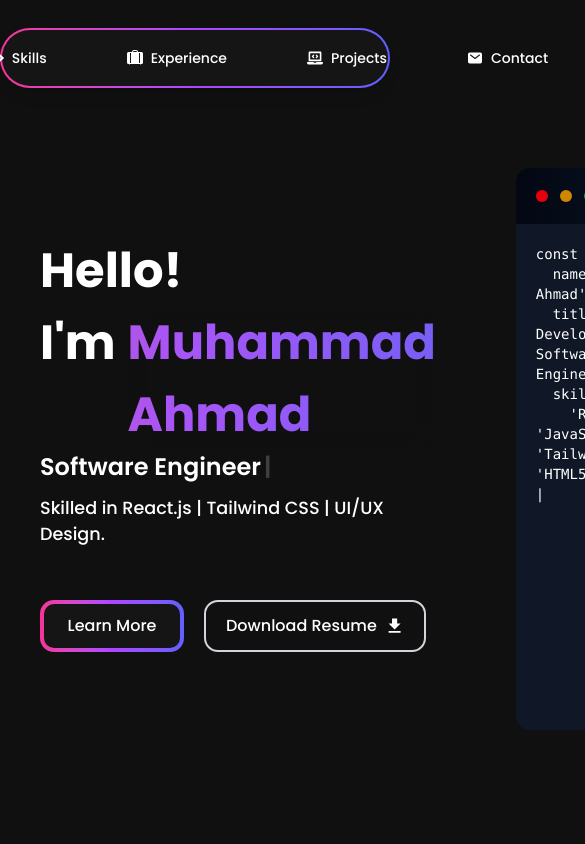
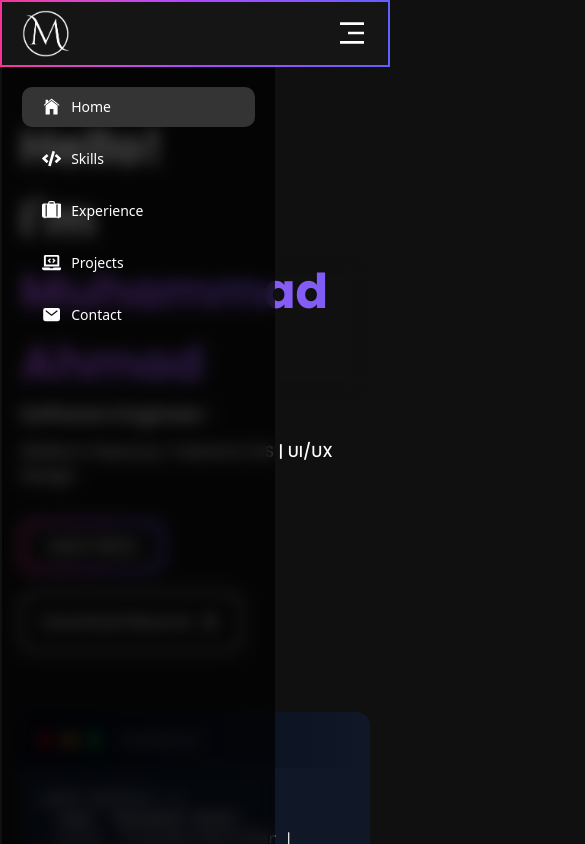
Before and after one commit to Muhammad-Ahmad618/portfolio, a React (Vite) app: page / in a window 390 px wide. Shown: the top 844 px of the page, 585 px wide, since content can reach past the window. Built offline with nearby package versions, Linux system fonts and the light colour scheme.

Commit message:
version 2.6.4: Responsive Design (Landing Page, Navbar, Contact Page), SideMenu and Mobile Navbar Created

```diff
--- a/src/Pages/ContactPage/ContactPage.jsx
+++ b/src/Pages/ContactPage/ContactPage.jsx
@@ -14,9 +14,9 @@ export default function ContactPage() {
        >Get in Touch</GradientText>
        </div>
 
-       <div className='flex justify-between items-start gap-x-16 mt-20'>
+       <div className='flex justify-between flex-wrap items-center gap-y-10 md:gap-x-16 mt-20'>
 
-        <div className='text-white basis-[45%]'>
+        <div className='text-white basis-[100%] md:basis-[45%] w-full'>
           <h3 className='text-[1.8rem] pb-10 font-semibold bg-gradient-to-r from-purple-500 to-red-600 bg-clip-text text-transparent'>Have any Question or Wanna Work Together ? Drop me a Message</h3>
           <div className='flex items-center gap-x-6'>
              <div className='p-5 bg-white/20 backdrop-blur-md inline-block rounded-2xl'>
@@ -27,7 +27,7 @@ export default function ContactPage() {
         </div>
 
 {/* Contact Form Section */}
-        <div className='basis-[45%]'>
+        <div className='basis-[100%] md:basis-[45%] w-full'>
          <ContactForm/>
 
         </div>
--- a/src/Pages/LandingPage/LandingPage.jsx
+++ b/src/Pages/LandingPage/LandingPage.jsx
@@ -10,9 +10,9 @@ export default function LandingPage() {
 
   return (
     <>
-    <div className="my-20 max-w-screen-2xl mx-auto">
-      <div className="my-20 px-10 font-primary flex items-center h-[70vh] gap-x-20 ">
-        <div className="text-white font-bold text-[3rem] basis-[45%]" >
+    <div className="my-28 md:my-20 max-w-screen-2xl mx-auto">
+      <div className="px-5 sm:px-10 font-primary flex items-start lg:items-center flex-col lg:flex-row gap-y-10 md:gap-x-20 ">
+        <div className="text-white font-bold text-[3rem] w-full basis-[100%] lg:basis-[45%]" >
           <motion.h1
             initial={{ opacity: 0 }}
             animate={{ opacity: 1 }}
@@ -21,7 +21,7 @@ export default function LandingPage() {
             Hello!
           </motion.h1>
 
-          <div className="flex gap-x-3">
+          <span className="flex gap-x-3 flex-wrap ">
             <h1>I'm </h1>
             <GradientText
               colors={["#ec4899","#c654ba","#a855f7", "#7c5ef5" ,"#6366f1",]}
@@ -30,8 +30,8 @@ export default function LandingPage() {
             >
               Muhammad Ahmad
             </GradientText>
-          </div>
-          <h1 className="text-2xl font-semibold">
+          </span>
+          <h1 className="text-xl sm:text-2xl font-semibold">
             <Typewriter
               words={["Software Engineer", "Front End Developer", "UI/UX Designer"]}
               loop={true}
@@ -43,10 +43,10 @@ export default function LandingPage() {
             />
           </h1>
           <Fade direction="up" triggerOnce={true} duration={1500}>
-          <h3 className="text-[1.1rem] font-medium py-3">Skilled in React.js | Tailwind CSS | UI/UX Design.</h3>
+          <h3 className="text-base sm:text-[1.1rem] font-medium py-3">Skilled in React.js | Tailwind CSS | UI/UX Design.</h3>
           </Fade>
 
-          <div className="my-10 flex w-full gap-x-5">
+          <div className="my-5 sm:my-10 flex flex-wrap w-full gap-y-5 min-[400px]:gap-x-5">
 
           <div className="bg-gradient-to-r from-pink-500 via-purple-500 to-indigo-500 p-1 rounded-xl flex max-w-[9rem] w-full">
             <button className="bg-[#161515] text-base font-medium rounded-lg w-full cursor-pointer py-2.5 hover:bg-gradient-to-r from-pink-500 via-purple-500 to-indigo-500">
@@ -54,7 +54,7 @@ export default function LandingPage() {
             </button>
           </div>
 
-          <a href="/Muhammad Ahmad (Front End Developer).pdf" download className="flex items-center justify-center gap-x-2 border-2 border-gray-300 text-base font-medium px-5 rounded-xl hover:bg-[#252424] cursor-pointer duration-300 ease-in-out transition-all">
+          <a href="/Muhammad Ahmad (Front End Developer).pdf" download className="flex items-center justify-center gap-x-2 border-2 border-gray-300 text-base font-medium px-5 rounded-xl hover:bg-[#252424] py-4 cursor-pointer duration-300 ease-in-out transition-all">
             Download Resume <IoMdDownload className="text-[1.2rem]"/>
           </a>
 
@@ -63,7 +63,7 @@ export default function LandingPage() {
 
         </div>
          {/* Auto type code */}
-        <div className="basis-[45%] h-full ">
+        <div className="basis-[100%] lg:basis-[45%] h-full w-full ">
 
           <div className="bg-gradient-to-r from-gray-950 to-gray-900 p-5 rounded-t-xl flex gap-x-5 items-center">
             <ul className="flex gap-x-3">
--- a/src/components/Navbar/Navbar.jsx
+++ b/src/components/Navbar/Navbar.jsx
@@ -1,13 +1,17 @@
-import React from "react";
+import React, { useState, useEffect } from "react";
 import { IoIosHome } from "react-icons/io";
 import { FaCode } from "react-icons/fa";
 import { FaLaptopCode } from "react-icons/fa";
 import { BsFillSuitcaseLgFill } from "react-icons/bs";
 import { IoMail } from "react-icons/io5";
 import { NavLink } from "react-router-dom";
-import {Fade} from "react-awesome-reveal"
+import { RiMenu3Line } from "react-icons/ri";
+import { Fade } from "react-awesome-reveal";
+import SideMenu from "../SideMenu/SideMenu"
 
 export default function Navbar() {
+  const [sideMenu, setSideMenu] = useState(false);
+
   const navLinks = [
     {
       icon: <IoIosHome />,
@@ -37,15 +41,21 @@ export default function Navbar() {
   ];
 
   return (
-    <Fade direction="down" duration={1000} delay={200}>
-    <div className="border-0 max-w-[50rem] font-primary mx-auto my-7 p-[2px] rounded-full bg-gradient-to-r from-pink-500 via-purple-500 to-indigo-500 shadow-lg ">
-      <div className="bg-[#161515] py-2 rounded-full">
-        <ul className="text-white flex justify-center gap-x-10">
+    <>
+      <div className="hidden md:block">
+      <Fade direction="down" duration={1000} delay={200}>
+      <div className="border-0 max-w-[50rem] font-primary md:mx-5 lg:mx-auto my-0 md:my-7 p-[2px] md:rounded-full bg-gradient-to-r from-pink-500 via-purple-500 to-indigo-500 shadow-lg ">
+      <div className="bg-[#161515] py-2 md:rounded-full">
+        <ul className=" text-white flex justify-center gap-x-5 lg:gap-x-10">
           {navLinks.map((link, index) => (
             <NavLink
               to={link.path}
               key={index}
-              className= {({isActive}) => `flex items-center gap-x-2  px-5 rounded-full py-2.5 cursor-pointer ${isActive ? "bg-[#353434]" : ""} hover:bg-[#353434] text-sm
+              className={({
+                isActive,
+              }) => `flex items-center gap-x-2 px-5 rounded-full py-2.5 cursor-pointer ${
+                isActive ? "bg-[#353434]" : ""
+              } hover:bg-[#353434] text-sm
               36+5 font-medium transition-all duration-300 ease-in`}
             >
               <span className="text-[1rem]">{link.icon}</span>
@@ -53,8 +63,25 @@ export default function Navbar() {
             </NavLink>
           ))}
         </ul>
+
       </div>
     </div>
     </Fade>
+    </div>
+
+    <div className="block z-10 fixed w-full border-0 p-[2px] top-0 md:hidden bg-gradient-to-r from-pink-500 via-purple-500 to-indigo-500 ">
+      <div className="bg-[#161515] py-2">
+       <div className="flex items-center justify-between px-5 md:hidden">
+          <img
+            src="/logo.png"
+            alt="M-ahmad"
+            className="invert-100 max-w-[3rem]"
+          />
+          <RiMenu3Line className="text-white text-[2rem]" onClick={() => setSideMenu(!sideMenu)}/>
+        </div>
+        <SideMenu navlinks={navLinks} toggle={sideMenu}/>
+    </div>
+    </div>
+    </>
   );
 }
--- /dev/null
+++ b/src/components/SideMenu/SideMenu.jsx
@@ -0,0 +1,28 @@
+import React from "react";
+ import { NavLink } from "react-router-dom";
+
+function SideMenu({ navlinks, toggle }) {
+  return (
+    <div className={`flex md:hidden w-[70vw] min-h-screen ${toggle ? '-translate-x-full': 'translate-x-0'} transition-all duration-300 ease-in-out fixed bg-black/70 backdrop-blur-sm z-20 top-[4.2rem]`}>
+      <ul className="text-white p-5 space-y-3 w-full">
+        {navlinks.map((link, index) => (
+          <NavLink
+            to={link.path}
+            key={index}
+            className={({
+              isActive,
+            }) => `flex gap-x-2.5 px-5 rounded-lg py-2.5 cursor-pointer ${
+              isActive ? "bg-[#353434]" : ""
+            } hover:bg-[#353434] text-sm
+                     36+5 font-medium transition-all duration-300 ease-in`}
+          >
+            <span className="text-[1.2rem]">{link.icon}</span>
+            {link.label}
+          </NavLink>
+        ))}
+      </ul>
+    </div>
+  );
+}
+
+export default SideMenu;
```
Also changed, not shown: public/logo.png (added).
